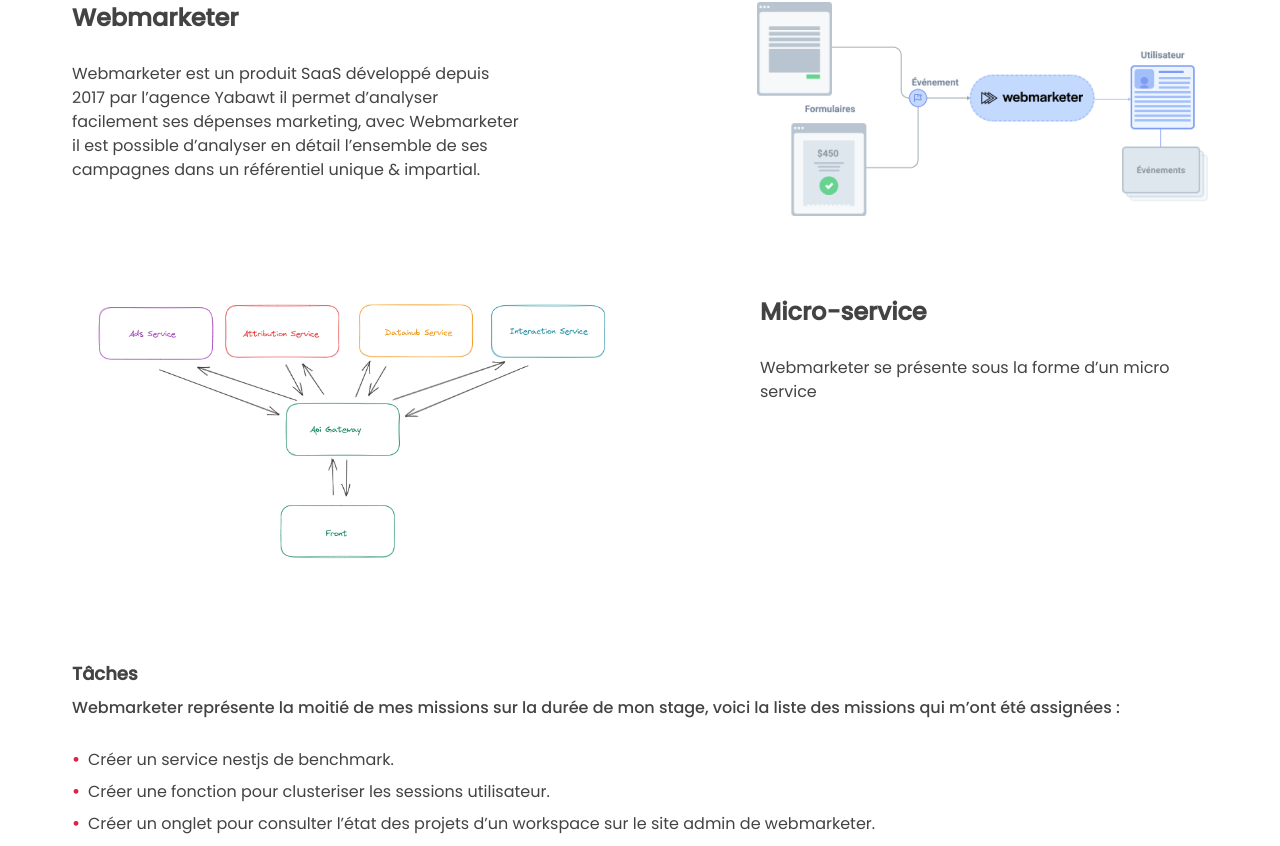
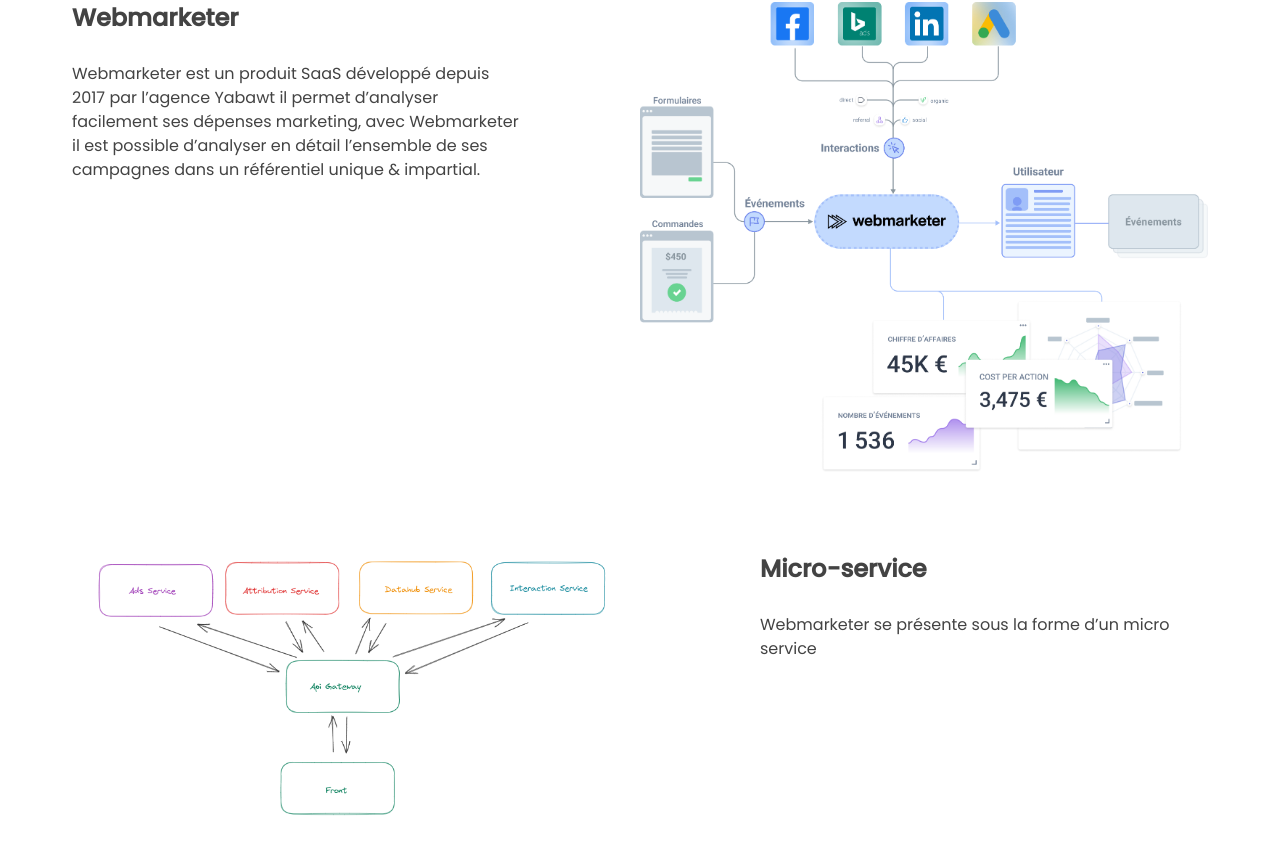
Before and after one commit to Draxx0/Yabawt-Rapport, a React (Vite) app: page / in a window 1280 px wide. Shown: the part 1950-2796 px from the top of the page. Built offline with nearby package versions, Linux system fonts and the light colour scheme.

Commit message:
:bug: fix return to top arrow & :lipstick: change texts

```diff
--- a/src/components/MissionTasks.tsx
+++ b/src/components/MissionTasks.tsx
@@ -2,7 +2,7 @@
   return (
     <div className="mt-20">
       <div className="flex flex-col gap-2">
-        <p className="font-semibold text-lg">Tâches</p>
+        <p className="font-semibold text-2xl">Tâches</p>
         <p className="font-medium">{title}</p>
       </div>
       {children}
--- a/src/components/Missions.tsx
+++ b/src/components/Missions.tsx
@@ -82,7 +82,7 @@
         </>
       ) : (
         <>
-          <MissionRow imageUrl="/assets/images/ticketrz-image.png" displayingText="left" subtitle="Ticketrz" text="Ticketrz est une web-application développé par Yabawt lors de la période de Covid-19, elle permet aux clients de Yabawt d’ouvrir des “tickets” permettant d’exprimer leurs besoins par le biais d’une discussion écrite. Ticketrz a été développé pour centraliser les questions des clients sur une même plateforme en les catégorisant par projet." />
+          <MissionRow imageUrl="/assets/images/ticketrz-image.png" displayingText="left" subtitle="Ticketrz" text="Ticketrz est une web-application développé par Yabawt lors de la période du Covid-19, elle permet aux clients de Yabawt d’ouvrir des “tickets” permettant d’exprimer leurs besoins par le biais d’une discussion écrite. Ticketrz a été développé pour centraliser les questions des clients sur une même plateforme en les catégorisant par projet." />
 
           <MissionTasks title="Mon travail fut de développer de nouvelles fonctionnalités et de corriger des bugs connus de la web app.">
             <div className="flex flex-col gap-3 mt-3">
@@ -104,7 +104,7 @@
                 J’ai eu pour mission de l’intégrer à la place des simples champs de textes présents sur les formulaires d’ajout de message et d’ajout de ticket.
                 La librarie Tiptap étant plutôt bien faites je n’ai pas eu trop de difficultés à l’intégrer mais j’en ai pris un grand plaisir ! j’ai connecté le champ de texte Tiptap au state React qui accueillait les données du champ afin de par la suite les envoyer vers le backend.</p>
 
-              <p>Au cours toutes ces missions j’ai pu rencontrer certaines difficultés, mais si je devais retenir une difficulté à surmonter c’est bien celle de l’abstraction. Réussir à isoler le gros problème en plusieurs petits, j’ai remarqué que j’avais encore du mal à faire cette répartition. Afin de résoudre ce souci, désormais je prends plus de temps avant de me jeter dans le code, quand j’ai pris connaissance du problème je réfléchis à un plan d’opérations pour résoudre le souci.</p>
+              <p>Au cours toutes ces missions j’ai pu rencontrer certaines difficultés, mais si je devais retenir une difficulté à surmonter par dessus tout c’est bien celle de l’abstraction. Réussir à isoler le gros problème en plusieurs petits, j’ai remarqué que j’avais encore du mal à faire cette répartition. Afin de résoudre ce souci, désormais je prends plus de temps avant de me jeter dans le code, quand j’ai pris connaissance du problème je réfléchis à un plan d’opérations pour résoudre le souci.</p>
 
               <MissionPictures pictures={ticketrzPictures} />
             </div>
--- a/src/components/common/ReturnTop.tsx
+++ b/src/components/common/ReturnTop.tsx
@@ -1,4 +1,3 @@
-import { useState } from "react";
 import useDetectBottomPage from "../../hook/useDetectBottomPage";
 import Icon from "./Icon";
 
@@ -6,8 +5,10 @@
 
   const isDisplay = useDetectBottomPage()
 
+  console.log(isDisplay)
+
   return (
-  <div className={`${isDisplay ? "opacity-200 -translate-y-3" : "opacity-0 pointer-events-none"} transition ease-in-out duration-100 fixed bottom-10 right-10 bg-red rounded-full w-10 h-10 z-[100]`}>
+    <div className={`${isDisplay ? "visible -translate-y-3" : "invisible pointer-events-none"} transition ease-in-out duration-100 fixed bottom-10 right-10 bg-red rounded-full w-10 h-10 z-[100]`}>
       <div className="relative flex justify-center items-center w-full h-full -rotate-90" onClick={() => window.scrollTo(0, 0)}>
         <Icon name="arrow" />
       </div>
```
Also changed, not shown: public/assets/images/webmarketer/webmarketer-explained.png. Lines whose indentation alone changed are shown as unchanged.
